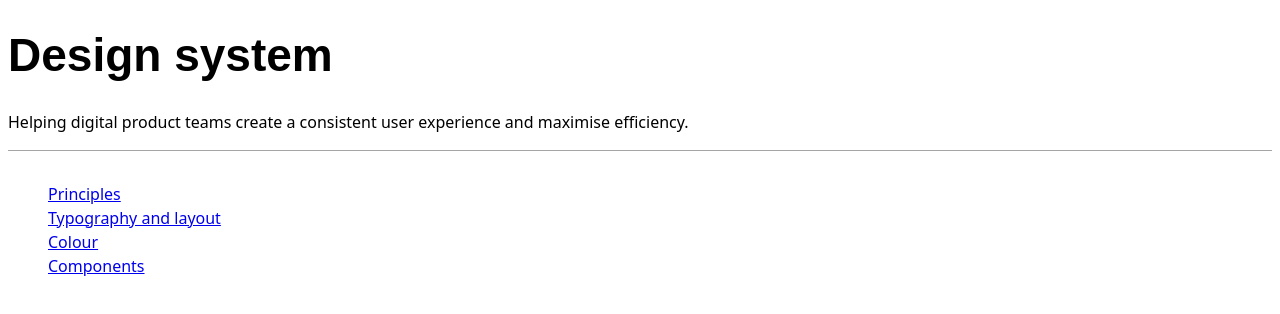
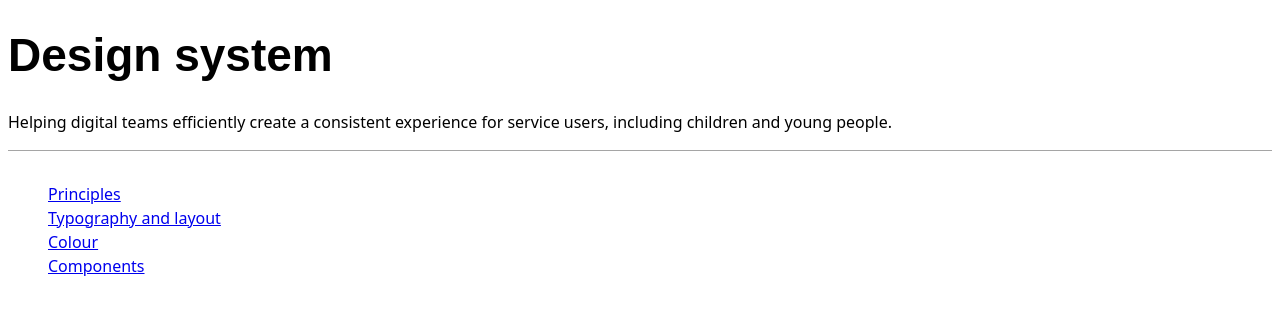
Before and after one commit to barnardos/design-system, a Gatsby app: page / in a window 1280 px wide. Shown: the top 314 px of the page. Built offline with nearby package versions, Linux system fonts and the light colour scheme.

Commit message:
Fix emphasis on some service users being children

```diff
--- a/src/pages/index.js
+++ b/src/pages/index.js
@@ -11,7 +11,7 @@ const Pages = () => (
     <Title>{`Design system`}</Title>
     <div className="Pages-paragraph">
       <Paragraph
-      >{`Helping digital product teams create a consistent user experience and maximise efficiency.`}</Paragraph>
+      >{`Helping digital teams efficiently create a consistent experience for service users, including children and young people.`}</Paragraph>
     </div>
     <div className="Pages-navigation">
       <Navigation />
```
